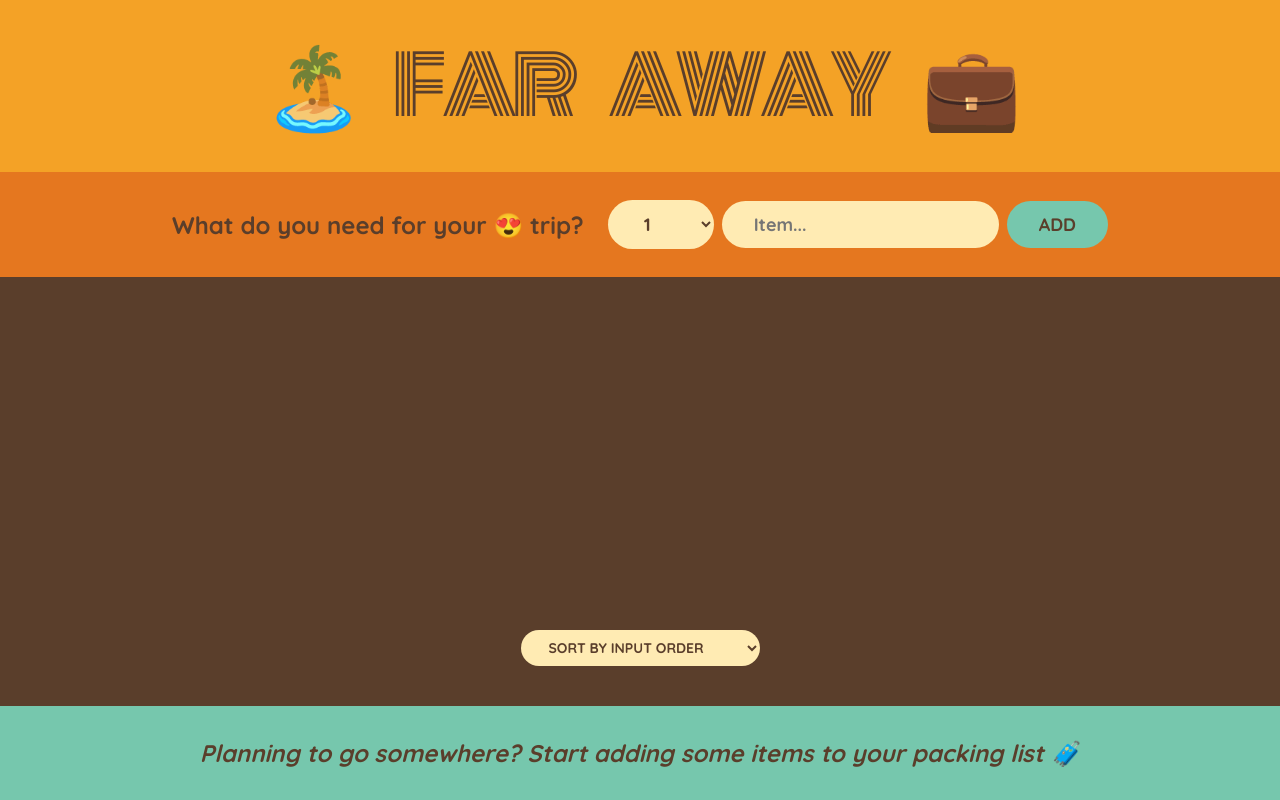
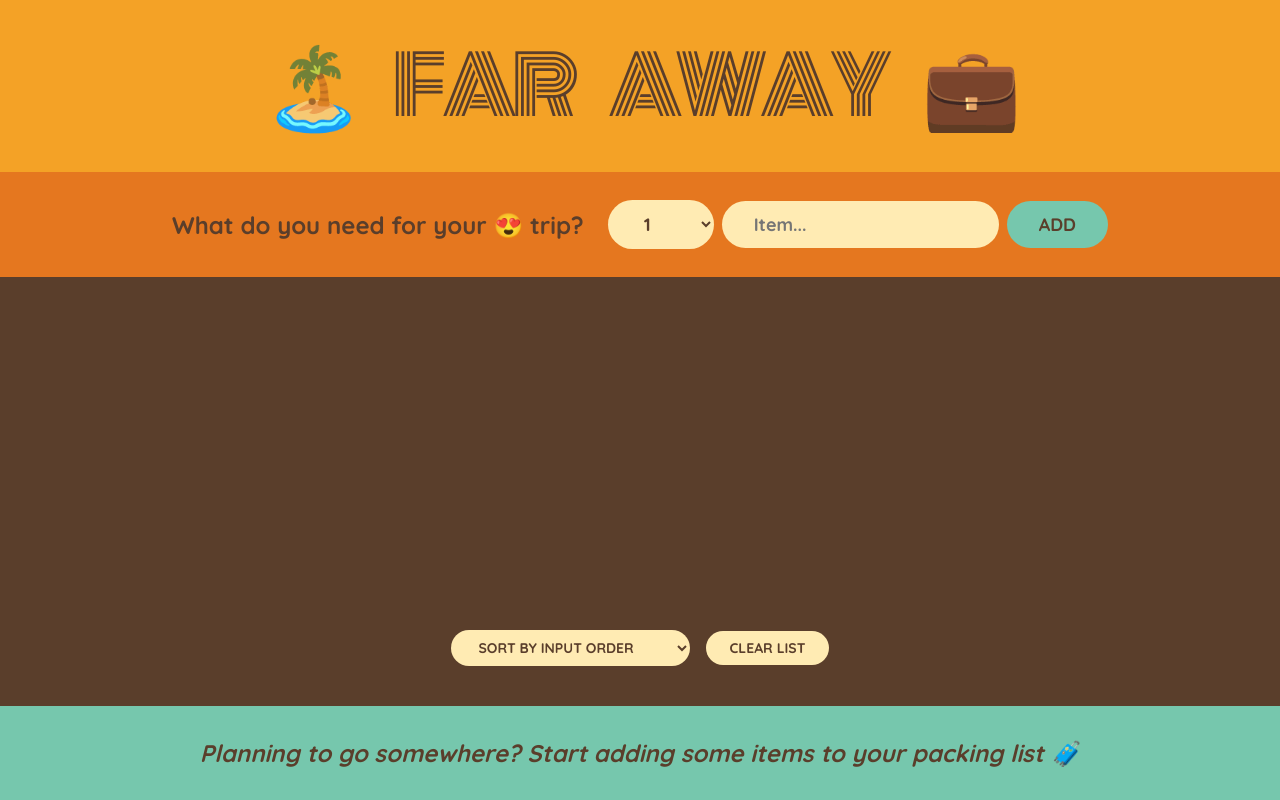
Before and after one commit to Kavin-crew/react-course-exercises, a React (Create React App) app in the folder 05-travel-list/: page / in a window 1280 px wide. Built offline with nearby package versions, Linux system fonts and the light colour scheme; the HTML template or start-up script is replaced by a standard one.

Commit message:
clearing list

```diff
--- a/05-travel-list/src/App.js
+++ b/05-travel-list/src/App.js
@@ -26,6 +26,14 @@ export default function App() {
     );
   }
 
+  function handleClearList() {
+    const confirmed = window.confirm(
+      'Are you sure you want to delete all items?'
+    );
+
+    if (confirmed) setItems([]);
+  }
+
   return (
     <div className="app">
       <Logo />
@@ -34,6 +42,7 @@ export default function App() {
         items={items}
         onDeleteItem={handleDeleteItem}
         onToggleItem={handleToggleItem}
+        onClearList={handleClearList}
       />
       <Stats items={items} />
     </div>
@@ -89,7 +98,7 @@ function Form({ onAddItems }) {
   );
 }
 
-function PackingList({ items, onDeleteItem, onToggleItem }) {
+function PackingList({ items, onDeleteItem, onToggleItem, onClearList }) {
   const [sortBy, setSortBy] = useState('input');
 
   // derived state based on the items array
@@ -127,6 +136,7 @@ function PackingList({ items, onDeleteItem, onToggleItem }) {
           <option value="description">Sort by description</option>
           <option value="packed">Sort by packed status</option>
         </select>
+        <button onClick={onClearList}>Clear list</button>
       </div>
     </div>
   );
```
